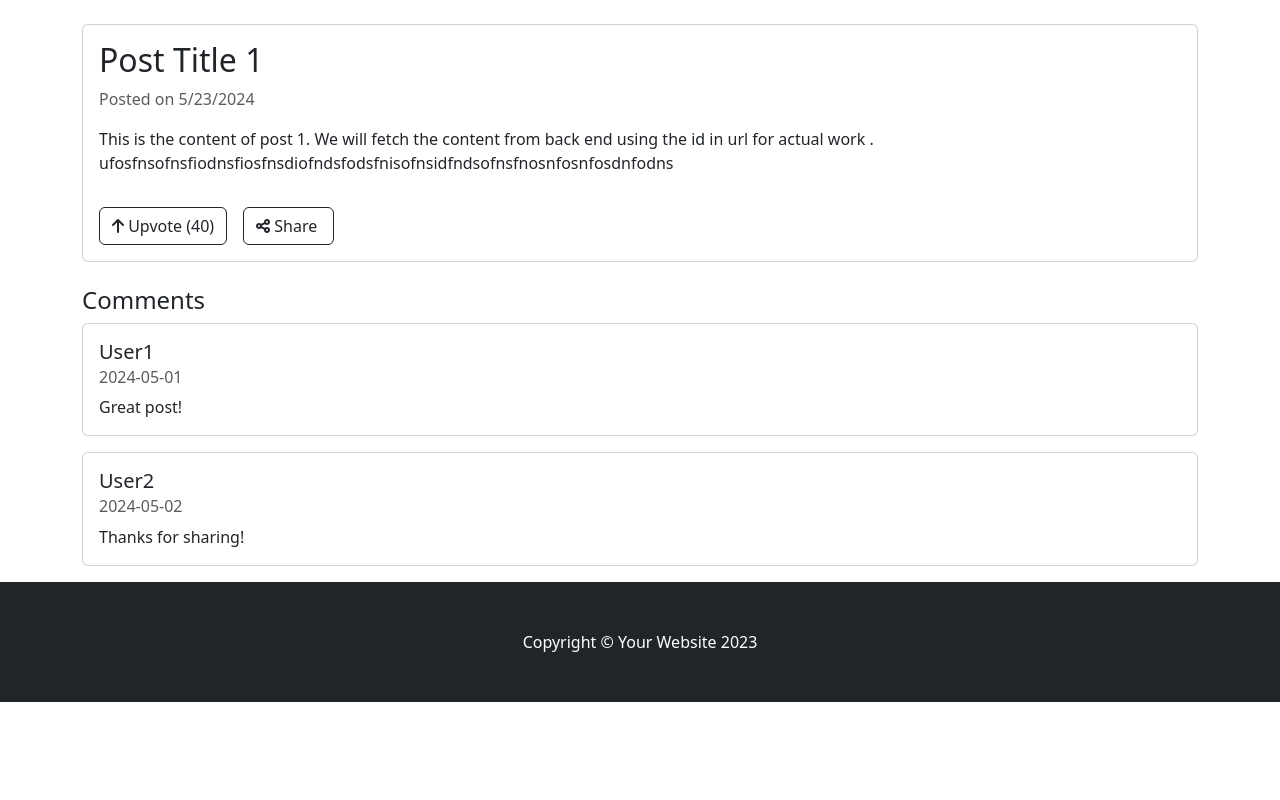
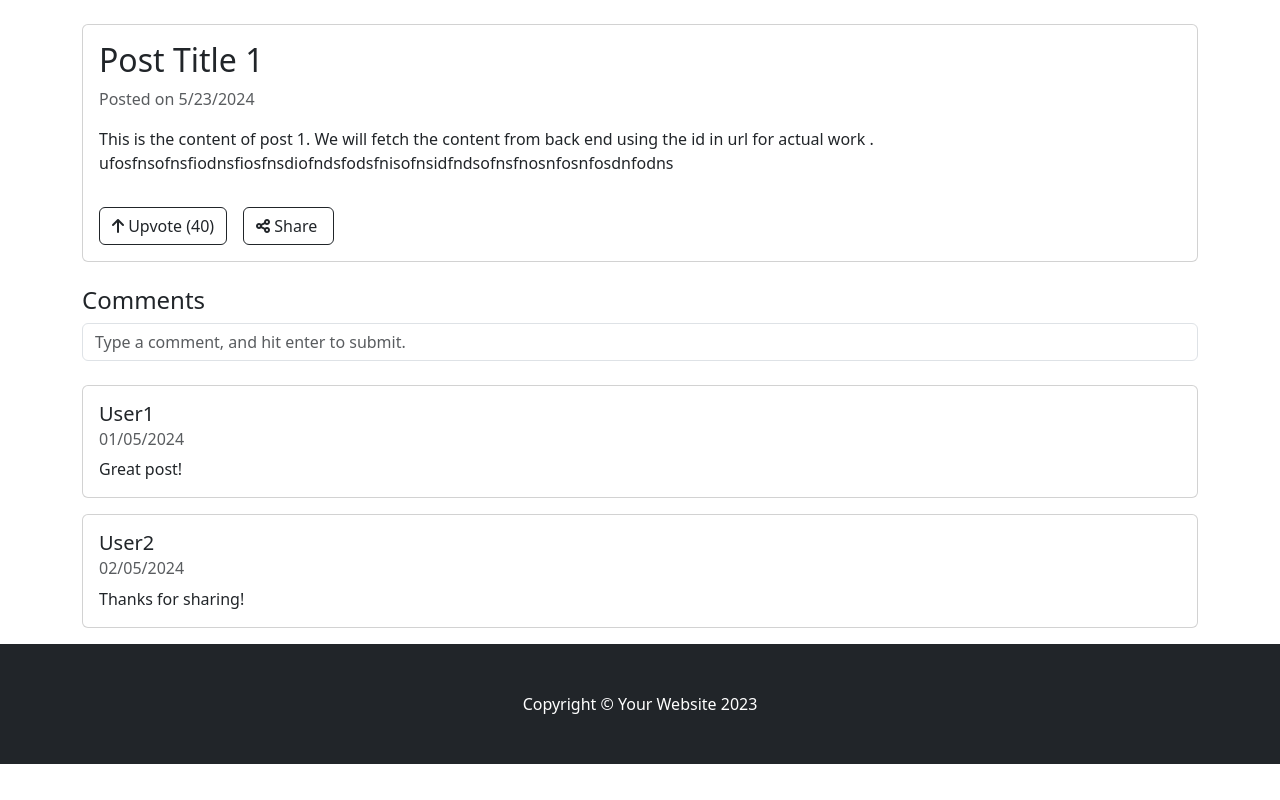
Before and after one commit to YellowO2/SocialVolunteerSite, a React (Vite) app in the folder frontend/: page /post/1 in a window 1280 px wide. Built offline with nearby package versions, Linux system fonts and the light colour scheme.

Commit message:
Created a comment box. Added some TODOs for the real deal. Standardised the Date format throughout the whole page.

```diff
--- a/frontend/src/pages/post.jsx
+++ b/frontend/src/pages/post.jsx
@@ -26,13 +26,13 @@ const Post = () => {
           id: 1,
           author: "User1",
           content: "Great post!",
-          createdAt: "2024-05-01",
+          createdAt: "01/05/2024",
         },
         {
           id: 2,
           author: "User2",
           content: "Thanks for sharing!",
-          createdAt: "2024-05-02",
+          createdAt: "02/05/2024",
         },
       ];
       setComments(commentsData);
@@ -44,6 +44,36 @@ const Post = () => {
   if (!post) {
     return <div>Loading...</div>;
   }
+
+  function CommentBox() {
+    const [inputComment, setInputComment] = useState("");
+
+    const handleSubmit = (event) => {
+        event.preventDefault;
+        const newComment = {
+          id: comments.length + 1,
+          author: "Random User",  // TODO: Replace with the actual user.
+          content: inputComment,
+          createdAt: new Date().toLocaleDateString()
+        };
+      setComments([...comments, newComment]); // TODO: Add into DB, not just update state.
+    };
+
+    return (
+        <form
+            className="form-outline mb-4"
+            onSubmit={handleSubmit}
+        >
+          <input
+            type="text"
+            value={inputComment}
+            onChange={(event) => { setInputComment(event.target.value) }}
+            className="form-control"
+            placeholder="Type a comment, and hit enter to submit."
+          />
+        </form>
+    );
+}
 
   return (
     <div className="container mt-4">
@@ -70,6 +100,7 @@ const Post = () => {
       </div>
       <div>
         <h4>Comments</h4>
+        <CommentBox />
         {comments.map((comment) => (
           <div key={comment.id} className="card mb-3">
             <div className="card-body">
```
